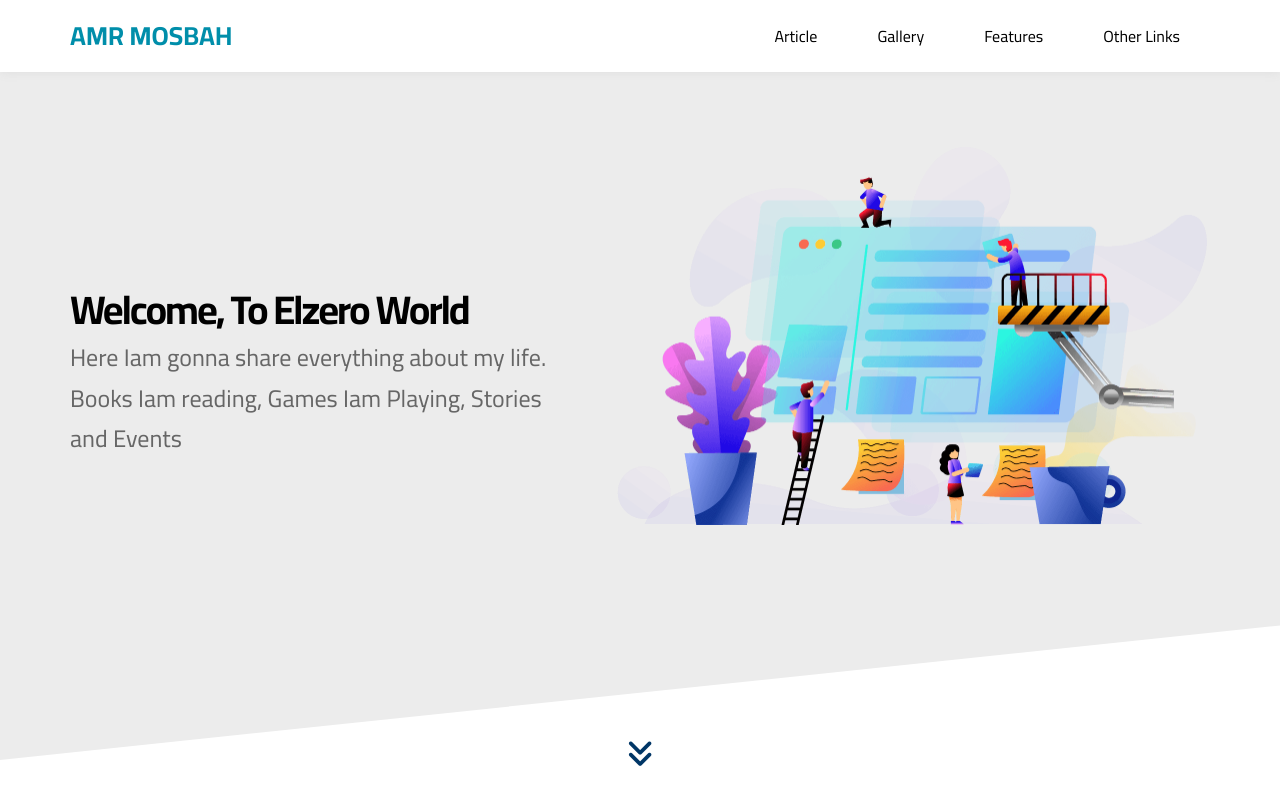
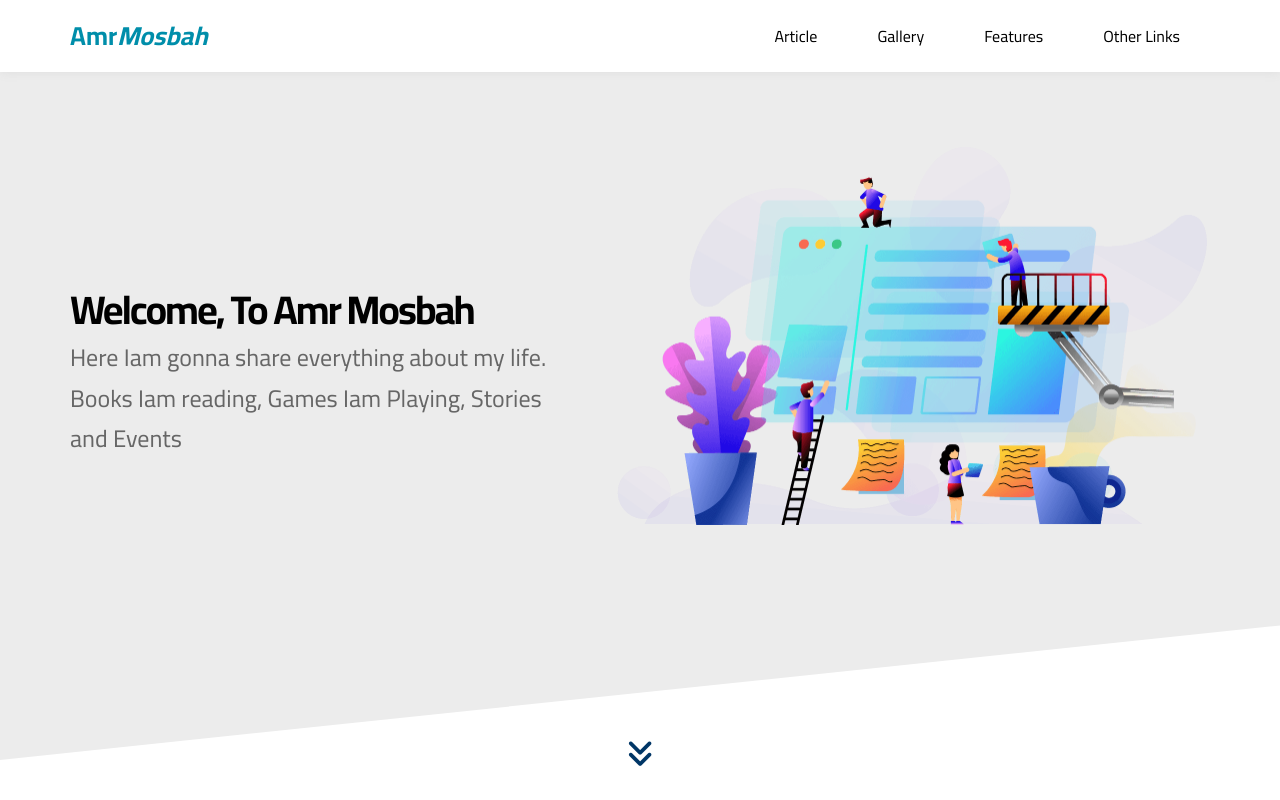
Before and after one commit to Amrmosbah22/StartPage, a plain HTML site: page index.html in a window 1280 px wide. Shown: the top 800 px of the page. Drawn offline with nearby package versions, Linux system fonts and the light colour scheme.

Commit message:
update logo

```diff
--- a/css/amr.css
+++ b/css/amr.css
@@ -150,6 +150,9 @@ ul{
     display: flex;
     justify-content: center;
     align-items: center;
+}
+.header .logo span{
+    font-style: italic;
 }
 @media (max-width: 767px) {
     .header .logo{
--- a/index.html
+++ b/index.html
@@ -17,7 +17,7 @@
     <!-- Start Header -->
     <header class="header" id="header">
       <div class="container">
-        <a href="#" class="logo">AMR MOSBAH</a>
+        <a href="#" class="logo">Amr <span> Mosbah</span></a>
         <ul class="main-nav">
           <li><a href="#articles">Article</a></li>
           <li><a href="#gallery">Gallery</a></li>
@@ -71,7 +71,7 @@
     <section class="landing">
       <div class="container">
         <div class="text">
-          <h1>Welcome, To Elzero World</h1>
+          <h1>Welcome, To Amr Mosbah</h1>
           <p>Here Iam gonna share everything about my life. Books Iam reading, Games Iam Playing, Stories and Events</p>
         </div>
         <div class="img">
```
